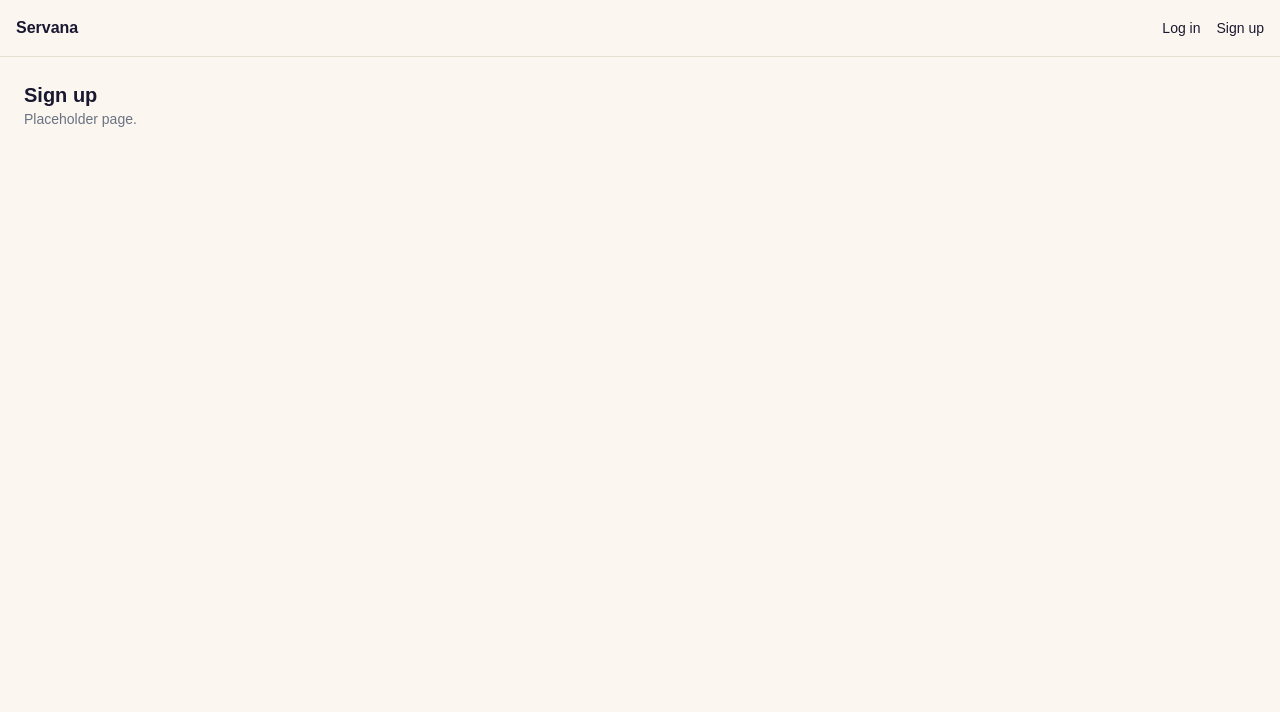
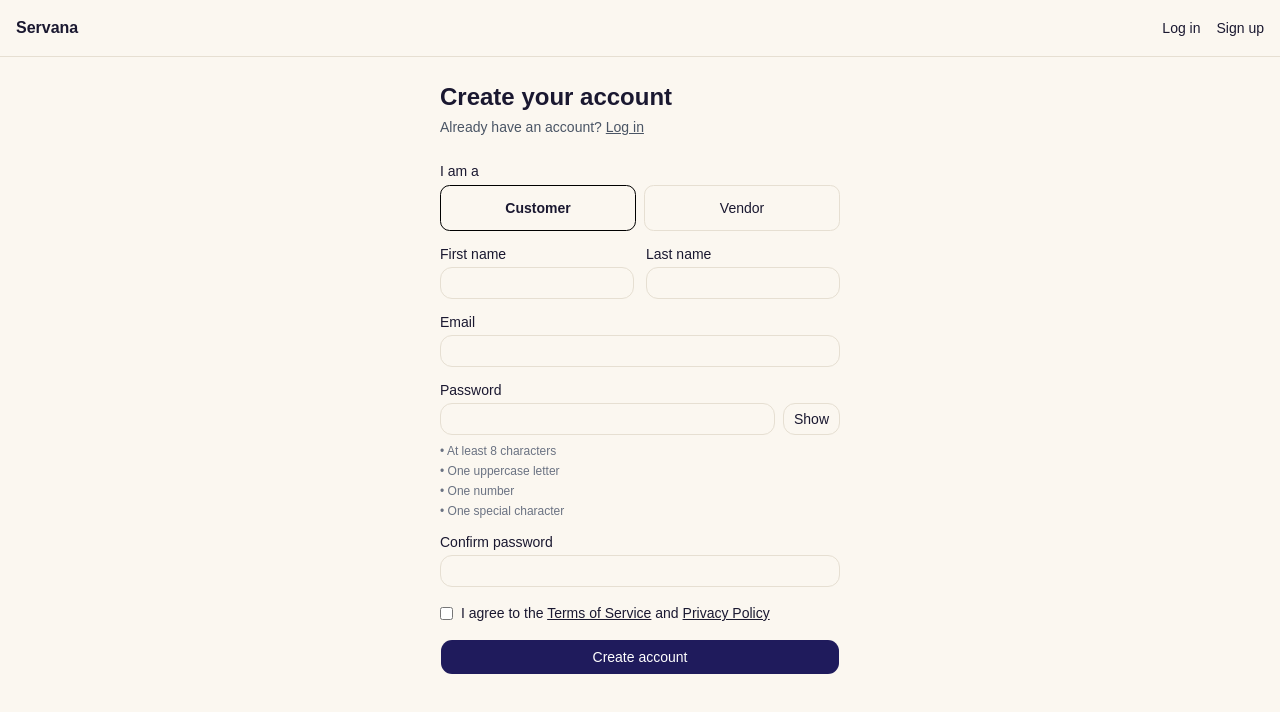
Before and after one commit to Incognito-Helix/Servana-Frontend, a React (Vite) app: page /signup in a window 1280 px wide. Shown: the top 712 px of the page. Built offline with nearby package versions, Linux system fonts and the light colour scheme; no server answers.

Commit message:
feat: sign up page with validation

```diff
--- a/src/features/auth/SignupPage.jsx
+++ b/src/features/auth/SignupPage.jsx
@@ -0,0 +1,232 @@
+import { useState } from "react"
+import { useForm } from "react-hook-form"
+import { zodResolver } from "@hookform/resolvers/zod"
+import { Link, useNavigate } from "react-router-dom"
+import { api } from "@/lib/api"
+import { Input } from "@/components/ui/input"
+import { Label } from "@/components/ui/label"
+import { Button } from "@/components/ui/button"
+import { signupSchemaFor, passwordRules, TERMS_VERSION } from "./schemas"
+
+function Field({ label, htmlFor, error, children }) {
+  return (
+    <div className="space-y-1.5">
+      <Label htmlFor={htmlFor}>{label}</Label>
+      {children}
+      {error && (
+        <p role="alert" className="text-xs text-red-600">
+          {error}
+        </p>
+      )}
+    </div>
+  )
+}
+
+export default function SignupPage() {
+  const navigate = useNavigate()
+  const [showPassword, setShowPassword] = useState(false)
+  const [formError, setFormError] = useState("")
+
+  const {
+    register,
+    handleSubmit,
+    watch,
+    setError,
+    formState: { errors, isSubmitting },
+  } = useForm({
+    defaultValues: {
+      role: "customer",
+      firstName: "",
+      lastName: "",
+      email: "",
+      password: "",
+      confirmPassword: "",
+      acceptedTerms: false,
+      acceptedVendorPolicy: false,
+    },
+    resolver: (values, context, options) =>
+      zodResolver(signupSchemaFor(values.role))(values, context, options),
+  })
+
+  const role = watch("role")
+  const password = watch("password") || ""
+  const confirm = watch("confirmPassword") || ""
+  const mismatch = confirm && password !== confirm ? "Passwords do not match" : ""
+
+  const onSubmit = async (values) => {
+    setFormError("")
+    const payload = {
+      role: values.role,
+      firstName: values.firstName.trim(),
+      lastName: values.lastName.trim(),
+      email: values.email.trim().toLowerCase(),
+      password: values.password,
+      confirmPassword: values.confirmPassword,
+      acceptedTerms: true,
+      termsVersion: TERMS_VERSION,
+      ...(values.role === "vendor" ? { acceptedVendorPolicy: true } : {}),
+    }
+    try {
+      await api.post("/auth/register", payload)
+      navigate("/verify-email", { state: { email: payload.email } })
+    } catch (err) {
+      const fe = err.fieldErrors || {}
+      const keys = Object.keys(fe)
+      keys.forEach((k) => setError(k, { message: Array.isArray(fe[k]) ? fe[k][0] : fe[k] }))
+      if (err.status === 409 && !keys.length) {
+        setError("email", { message: "An account with this email already exists" })
+      } else if (!keys.length) {
+        setFormError(err.message || "Something went wrong. Please try again.")
+      }
+    }
+  }
+
+  return (
+    <div className="mx-auto w-full max-w-md p-4 sm:p-6">
+      <h1 className="text-2xl font-semibold">Create your account</h1>
+      <p className="mt-1 text-sm text-gray-600">
+        Already have an account?{" "}
+        <Link to="/login" className="underline">
+          Log in
+        </Link>
+      </p>
+
+      <form onSubmit={handleSubmit(onSubmit)} noValidate className="mt-6 space-y-4">
+        <fieldset className="grid grid-cols-2 gap-2">
+          <legend className="mb-1 text-sm font-medium">I am a</legend>
+          {[
+            ["customer", "Customer"],
+            ["vendor", "Vendor"],
+          ].map(([value, label]) => (
+            <label
+              key={value}
+              className={`cursor-pointer rounded-md border p-3 text-center text-sm ${
+                role === value ? "border-black font-semibold" : ""
+              }`}
+            >
+              <input type="radio" value={value} className="sr-only" {...register("role")} />
+              {label}
+            </label>
+          ))}
+        </fieldset>
+
+        <div className="grid grid-cols-2 gap-3">
+          <Field label="First name" htmlFor="firstName" error={errors.firstName?.message}>
+            <Input
+              id="firstName"
+              autoComplete="given-name"
+              aria-invalid={!!errors.firstName}
+              {...register("firstName")}
+            />
+          </Field>
+          <Field label="Last name" htmlFor="lastName" error={errors.lastName?.message}>
+            <Input
+              id="lastName"
+              autoComplete="family-name"
+              aria-invalid={!!errors.lastName}
+              {...register("lastName")}
+            />
+          </Field>
+        </div>
+
+        <Field label="Email" htmlFor="email" error={errors.email?.message}>
+          <Input
+            id="email"
+            type="email"
+            autoComplete="email"
+            aria-invalid={!!errors.email}
+            {...register("email")}
+          />
+        </Field>
+
+        <Field label="Password" htmlFor="password" error={errors.password?.message}>
+          <div className="flex gap-2">
+            <Input
+              id="password"
+              type={showPassword ? "text" : "password"}
+              autoComplete="new-password"
+              aria-invalid={!!errors.password}
+              {...register("password")}
+            />
+            <Button type="button" variant="outline" onClick={() => setShowPassword((s) => !s)}>
+              {showPassword ? "Hide" : "Show"}
+            </Button>
+          </div>
+          <ul className="mt-2 space-y-1 text-xs">
+            {passwordRules.map((r) => (
+              <li key={r.id} className={r.test(password) ? "text-green-700" : "text-gray-500"}>
+                {r.test(password) ? "✓" : "•"} {r.label}
+              </li>
+            ))}
+          </ul>
+        </Field>
+
+        <Field
+          label="Confirm password"
+          htmlFor="confirmPassword"
+          error={mismatch || errors.confirmPassword?.message}
+        >
+          <Input
+            id="confirmPassword"
+            type={showPassword ? "text" : "password"}
+            autoComplete="new-password"
+            aria-invalid={!!(mismatch || errors.confirmPassword)}
+            {...register("confirmPassword")}
+          />
+        </Field>
+
+        <div className="space-y-3">
+          <div>
+            <label className="flex items-start gap-2 text-sm">
+              <input type="checkbox" className="mt-1" {...register("acceptedTerms")} />
+              <span>
+                I agree to the{" "}
+                <Link to="/terms" target="_blank" className="underline">
+                  Terms of Service
+                </Link>{" "}
+                and{" "}
+                <Link to="/privacy" target="_blank" className="underline">
+                  Privacy Policy
+                </Link>
+              </span>
+            </label>
+            {errors.acceptedTerms && (
+              <p role="alert" className="mt-1 text-xs text-red-600">
+                {errors.acceptedTerms.message}
+              </p>
+            )}
+          </div>
+
+          {role === "vendor" && (
+            <div>
+              <label className="flex items-start gap-2 text-sm">
+                <input type="checkbox" className="mt-1" {...register("acceptedVendorPolicy")} />
+                <span>
+                  I agree to the{" "}
+                  <Link to="/vendor-policy" target="_blank" className="underline">
+                    Vendor Policy and Guidelines
+                  </Link>
+                </span>
+              </label>
+              {errors.acceptedVendorPolicy && (
+                <p role="alert" className="mt-1 text-xs text-red-600">
+                  {errors.acceptedVendorPolicy.message}
+                </p>
+              )}
+            </div>
+          )}
+        </div>
+
+        {formError && (
+          <p role="alert" className="text-sm text-red-600">
+            {formError}
+          </p>
+        )}
+
+        <Button type="submit" size="lg" className="w-full" disabled={isSubmitting}>
+          {isSubmitting ? "Creating account..." : "Create account"}
+        </Button>
+      </form>
+    </div>
+  )
+}
--- a/src/routes/index.jsx
+++ b/src/routes/index.jsx
@@ -7,7 +7,7 @@ import NotFound from "@/pages/NotFound"
 import Forbidden from "@/pages/Forbidden"
 import { RequireRole } from "./guards"
 import DevUI from "@/pages/DevUI"
-
+import SignupPage from "@/features/auth/SignupPage"
 const s = (title) => <Stub title={title} />
 
 export const router = createBrowserRouter([
@@ -20,7 +20,8 @@ export const router = createBrowserRouter([
       { path: "/search", element: s("Search") },
       { path: "/p/:slug", element: s("Public vendor profile") },
       { path: "/login", element: s("Log in") },
-      { path: "/signup", element: s("Sign up") },
+      { path: "/signup", element: <SignupPage /> },
+      { path: "/vendor-policy", element: s("Vendor Policy and Guidelines") },
       { path: "/verify-email", element: s("Verify email") },
       { path: "/forgot-password", element: s("Forgot password") },
       { path: "/reset-password", element: s("Reset password") },
```
